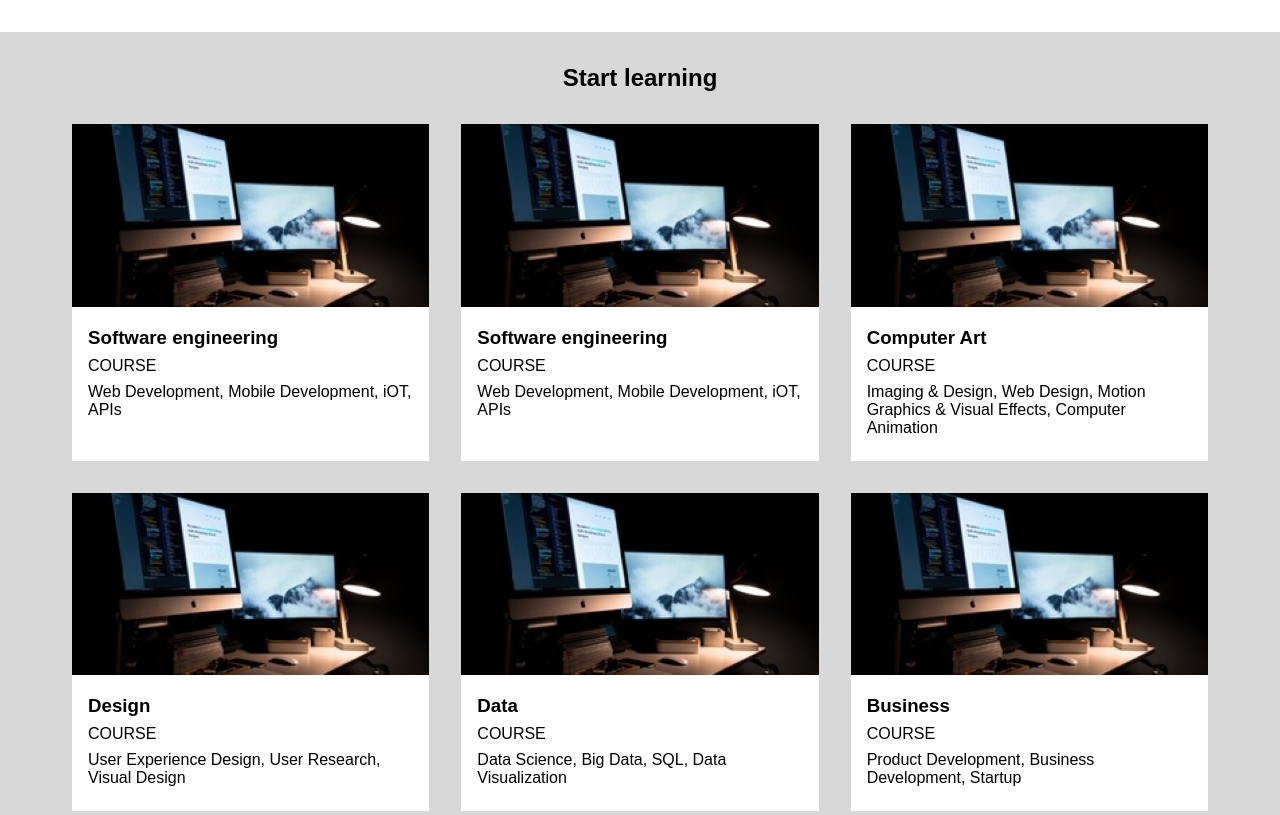
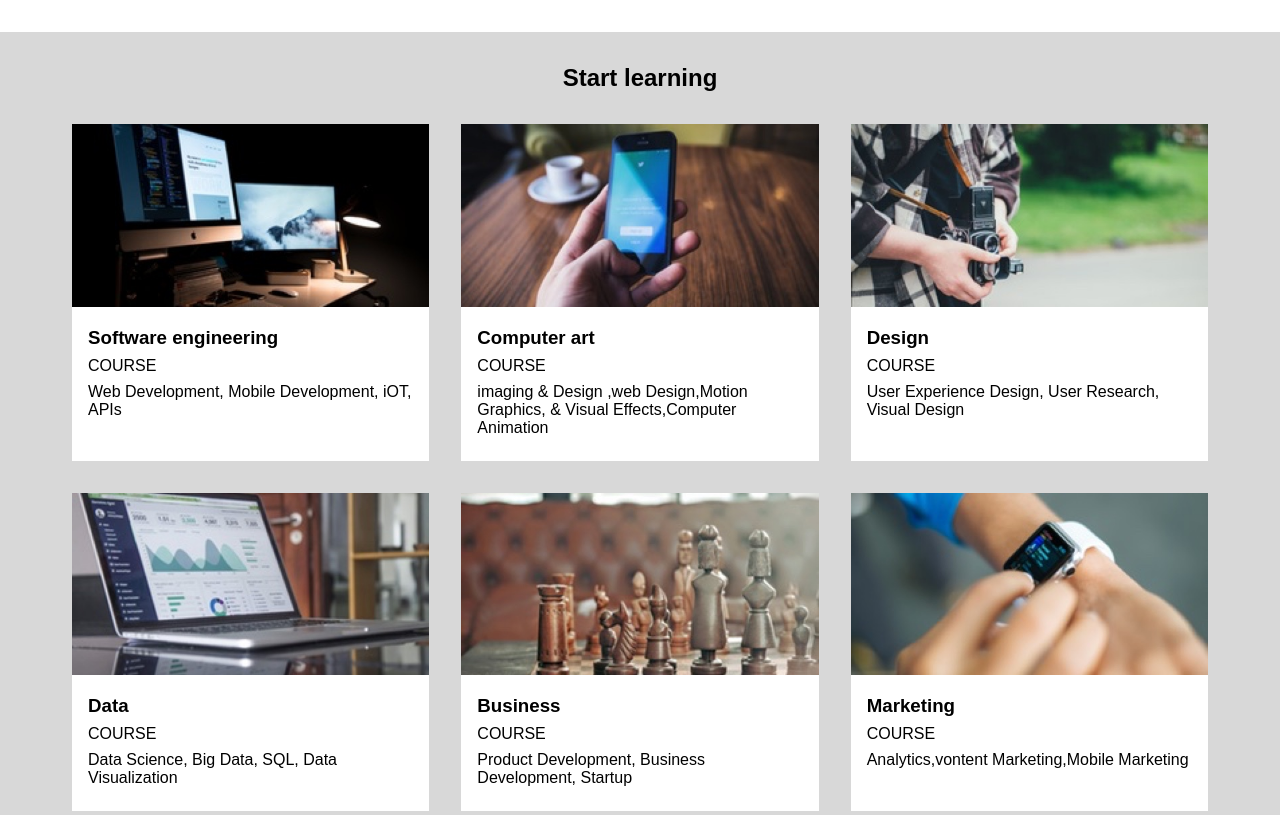
Before and after one commit to abhiaj78629/task_1, a plain HTML site: page index.html in a window 1280 px wide. Shown: the part 1340-2155 px from the top of the page. Drawn offline with Linux system fonts and the light colour scheme.

Commit message:
second commit

```diff
--- a/index.html
+++ b/index.html
@@ -114,25 +114,16 @@
                     </div>
                 </div>
                 <div class="courses-card">
-                    <img src="images/course-software.jpg" alt="">
+                    <img src="images/course-computer-art.jpg" alt="">
                     <div class="courses-card-text">
-                        <h3>Software engineering</h3>
+                        <h3>Computer art</h3>
                         <p>COURSE</p>
-                        <p>Web Development, Mobile Development, iOT, APIs</p>
+                        <p>imaging & Design ,web Design,Motion Graphics, & Visual Effects,Computer Animation</p>
                     </div>
                 </div>
+
                 <div class="courses-card">
-                    <img src="images/course-software.jpg" alt="">
-                    <div class="courses-card-text">
-                        <h3>Computer Art</h3>
-                        <p>COURSE</p>
-                        <p>Imaging & Design, Web Design, Motion Graphics & Visual Effects,
-                            Computer Animation
-                        </p>
-                    </div>
-                </div>
-                <div class="courses-card">
-                    <img src="images/course-software.jpg" alt="">
+                    <img src="images/course-design.jpg" alt="">
                     <div class="courses-card-text">
                         <h3>Design</h3>
                         <p>COURSE</p>
@@ -140,7 +131,7 @@
                     </div>
                 </div>
                 <div class="courses-card">
-                    <img src="images/course-software.jpg" alt="">
+                    <img src="images/course-data.jpg" alt="">
                     <div class="courses-card-text">
                         <h3>Data</h3>
                         <p>COURSE</p>
@@ -148,11 +139,20 @@
                     </div>
                 </div>
                 <div class="courses-card">
-                    <img src="images/course-software.jpg" alt="">
+                    <img src="images/course-business.jpg" alt="">
                     <div class="courses-card-text">
                         <h3>Business</h3>
                         <p>COURSE</p>
                         <p>Product Development, Business Development, Startup</p>
+                    </div>
+                </div>
+                <div class="courses-card">
+                    <img src="images/course-marketing.jpg" alt="">
+                    <div class="courses-card-text">
+                        <h3>Marketing</h3>
+                        <p>COURSE</p>
+                        <p>Analytics,vontent Marketing,Mobile Marketing
+                        </p>
                     </div>
                 </div>
             </div>
```
